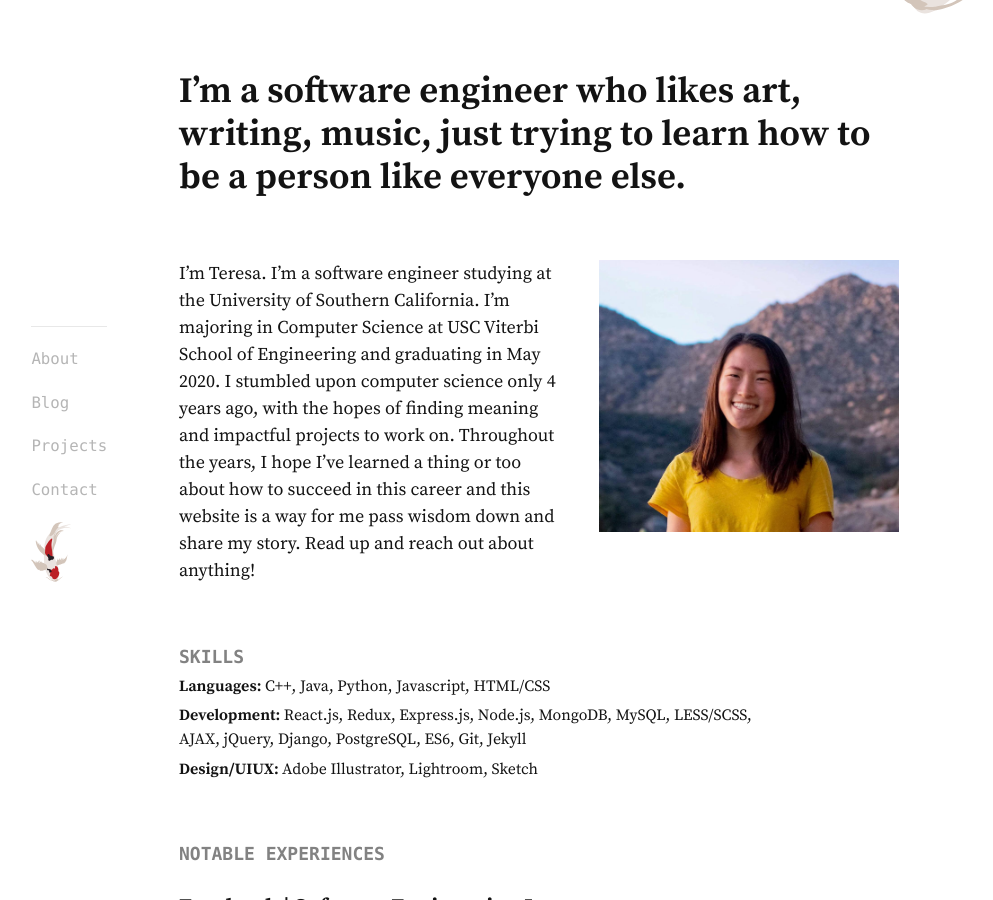
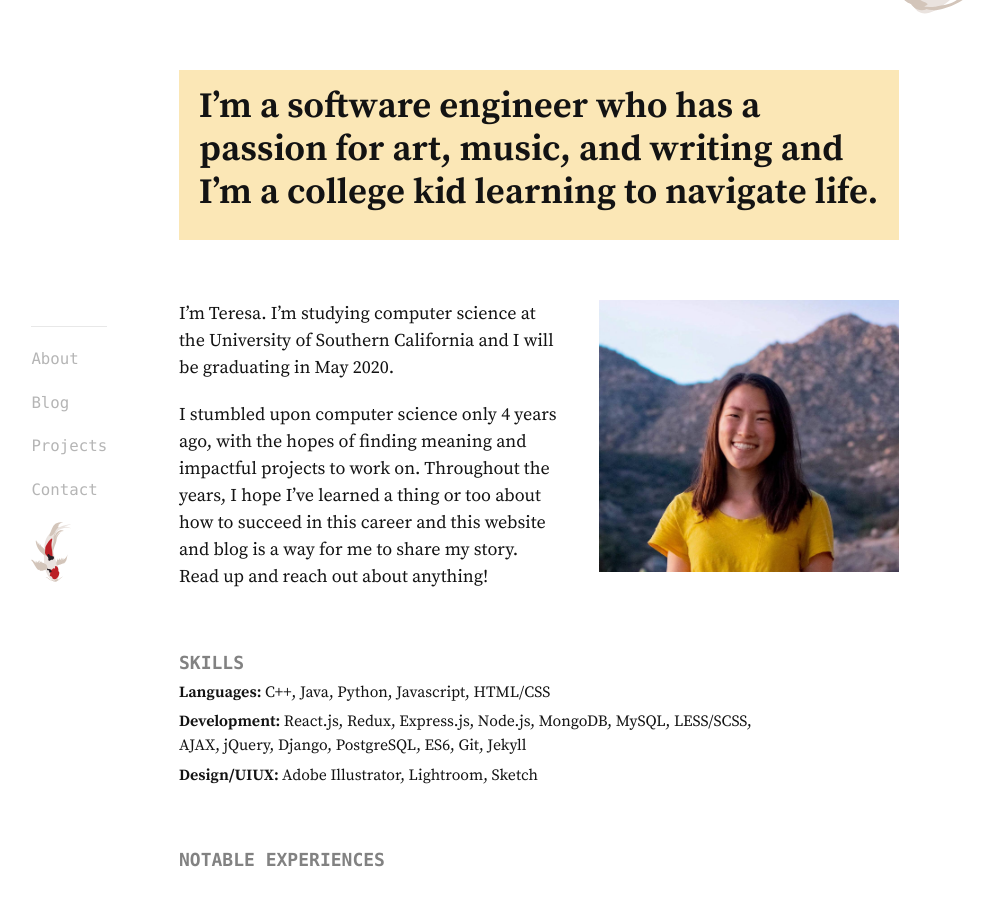
Before and after one commit to teresaliu20/teresaliu20.github.io, a Jekyll site: the page built from index.md, in a window 1280 px wide and 900 px high, scrolled down 655 px. Shown: the whole window, without its empty margins (101-1094 px from the left). Built offline with Jekyll 4.4.1, drawn with Linux system fonts in a browser that asks for light colours.

Commit message:
changed some styles

```diff
--- a/_data/author.yml
+++ b/_data/author.yml
@@ -2,18 +2,18 @@ name: Teresa Liu
 email: teresali@usc.edu
 
 catchphrase:
-  I’m a software engineer who likes art, writing, music,
-  just trying to learn how to be a person like everyone else.
+  I’m a software engineer who has a passion for art, music, and writing
+  and I'm a college kid learning to navigate life.
 
 about:
-  I'm Teresa. I'm a software engineer studying at the University of Southern
-  California. I'm majoring in Computer Science at
-  USC Viterbi School of Engineering and graduating in May 2020.
+  I'm Teresa. I'm studying computer science at the University of Southern
+  California and I will be graduating in May 2020.
+
 
   I stumbled upon computer science only 4 years ago, with the hopes
   of finding meaning and impactful projects to work on. Throughout the years, I hope
   I've learned a thing or too about how to succeed in this career
-  and this website is a way for me pass wisdom down and share my story.
+  and this website and blog is a way for me to share my story.
   Read up and reach out about anything!
 
 skills:
--- a/_layouts/home.html
+++ b/_layouts/home.html
@@ -15,7 +15,7 @@ image: firstpost-cover.png
     {{ author.catchphrase | markdownify }}
   </h1>
   <div class="home-author-about">
-    {{ author.about | markdownify }}
+    <div class="home-author-about-content">{{ author.about | markdownify }}</div>
     {%- if author.image -%}
     <div class="home-author-image-wrapper">
       <img src="{{ site.url }}/{{ site.baseurl }}/images/{{ author.image }}" />
--- a/_sass/minima/_layout.scss
+++ b/_sass/minima/_layout.scss
@@ -347,13 +347,15 @@ a.anchor {
   margin-bottom: $spacing-unit * 1.5;
   font-weight: 900;
   line-height: 1.2em;
+  background-color: lighten($secondary-accent-color, 32%);
+  padding: 15px 20px 5px 20px;
 }
 
 .home-author-about {
   display: flex;
   flex-wrap: wrap;
   margin-bottom: $spacing-unit;
-  p {
+  .home-author-about-content {
     flex: 1;
   }
 }
```
